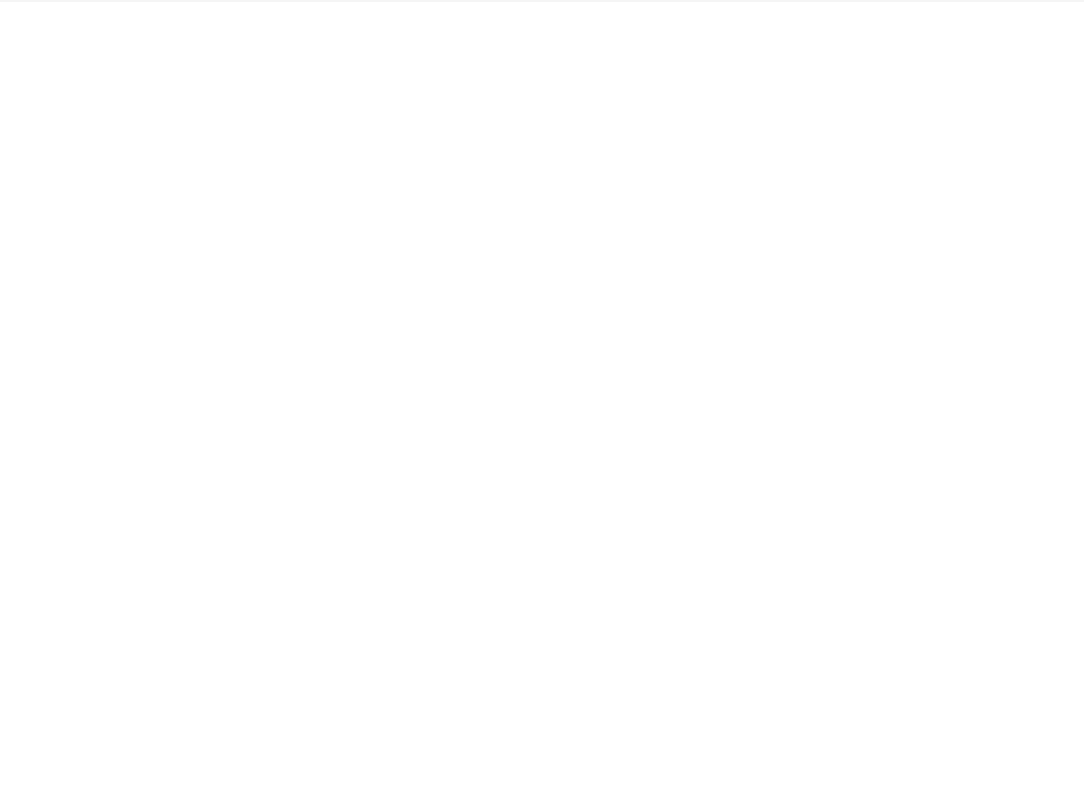
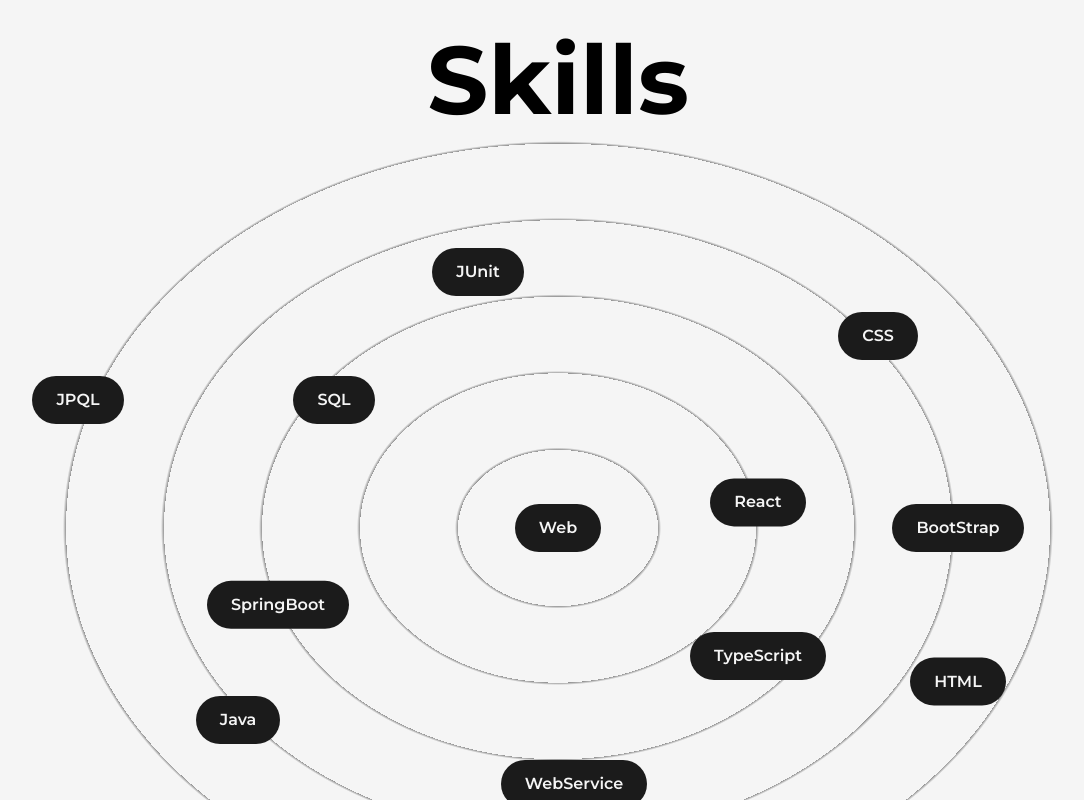
Before and after one commit to KEENNEEDYY/portifolio-CB, a Next.js app: page /about in a window 1280 px wide. Shown: the part 1020-1820 px from the top of the page, without its empty margins (82-1166 px from the left). Before the commit the page ends 1022 px from the top, so only its background shows below. Built offline with nearby package versions, Linux system fonts and the light colour scheme.

Commit message:
Creating Skills Component

```diff
--- /dev/null
+++ b/src/components/Skills.js
@@ -0,0 +1,40 @@
+import { motion } from 'framer-motion';
+import React from 'react'
+
+const Skill = ({name, x,y}) => {
+    return (
+            <motion.div className='flex items-center justify-center rounded-full font-semibold bg-dark text-light
+            py-3 px-6 shadow-dark cursor-pointer absolute '
+            whileHover={{scale:1.05}}
+            initial={{x:0,y:0}}
+            whileInView={{x:x,y:y}}
+            transition={{duration:1.5}}
+            >
+                {name}
+            </motion.div>
+        )
+}
+
+const Skills = () => {
+  return (
+    <>
+        <h2 className='font-bold text-8xl mt-64 w-full text-center' > Skills </h2>
+        <div className='w-full h-screen relative flex items-center justify-center rounded-full bg-circularLight'>
+            <Skill name={'Web'} />
+            <Skill name={'JUnit'} x={'-10vh'} y={'-20vw'} />
+            <Skill name={'TypeScript'} x={'25vh'} y={'10vw'} />
+            <Skill name={'WebService'} x={'2vh'} y={'20vw'} />
+            <Skill name={'SpringBoot'} x={'-35vh'} y={'6vw'} />
+            <Skill name={'Java'} x={'-40vh'} y={'15vw'} />
+            <Skill name={'React'} x={'25vh'} y={'-2vw'} />
+            <Skill name={'BootStrap'} x={'50vh'} y={'0vw'} />
+            <Skill name={'HTML'} x={'50vh'} y={'12vw'} />
+            <Skill name={'JPQL'} x={'-60vh'} y={'-10vw'} />
+            <Skill name={'CSS'} x={'40vh'} y={'-15vw'} />
+            <Skill name={'SQL'} x={'-28vh'} y={'-10vw'} />
+        </div>
+    </>
+  )
+}
+
+export default Skills;
--- a/src/pages/about.js
+++ b/src/pages/about.js
@@ -6,6 +6,7 @@
 import React, { useEffect, useRef } from 'react';
 import profilePic from "../../public/images/profile/developer-pic-2.jpg";
 import { useInView, useMotionValue, useSpring } from 'framer-motion';
+import Skills from '@/components/Skills';
 
 const AnimatedNumbers = ({value}) => {
     const ref = useRef(null);
@@ -90,6 +91,7 @@
                         </div>
                     </div>
                 </div>
+                <Skills />
             </Layout>
         </main>
     </>
--- a/src/pages/index.js
+++ b/src/pages/index.js
@@ -14,7 +14,6 @@
       <Head>
         <title>Create Next App</title>
         <meta name="description" content="Generated by create next app" />
-
       </Head>
       <main className='flex items-center text-dark w-full min-h-screen'>
         <Layout className='pt-0'>
--- a/tailwind.config.js
+++ b/tailwind.config.js
@@ -22,7 +22,10 @@
       },
       animation: {
         'spin-slow': 'spin 8s linear infinite',
-      }
+      },
+      backgroundImage: {
+        circularLight: 'repeating-radial-gradient(rgba(0,0,0,0.4) 2px,#f5f5f5 5px, #f5f5f5 100px)',
+      },
     },
   },
   plugins: [],
```
Also changed, not shown: src/components/AnimatedText.js (+5 -6 lines).
